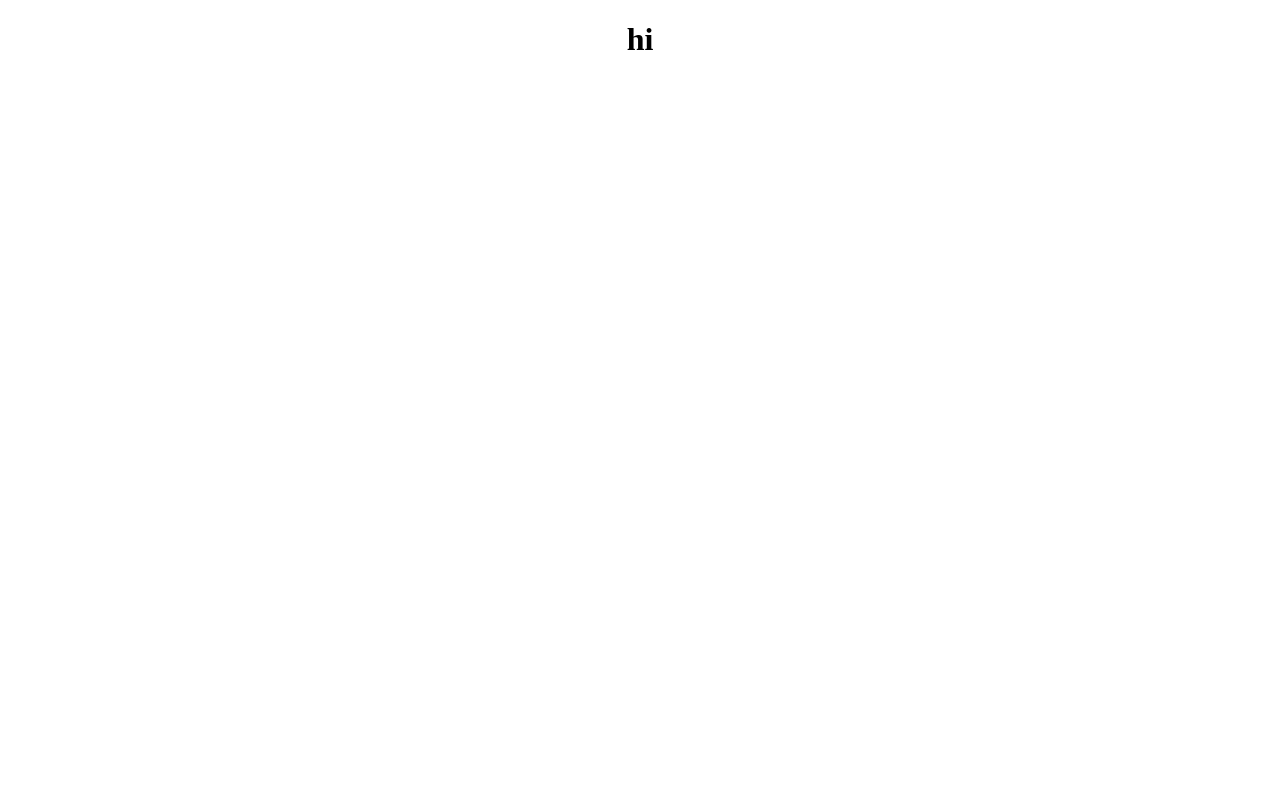
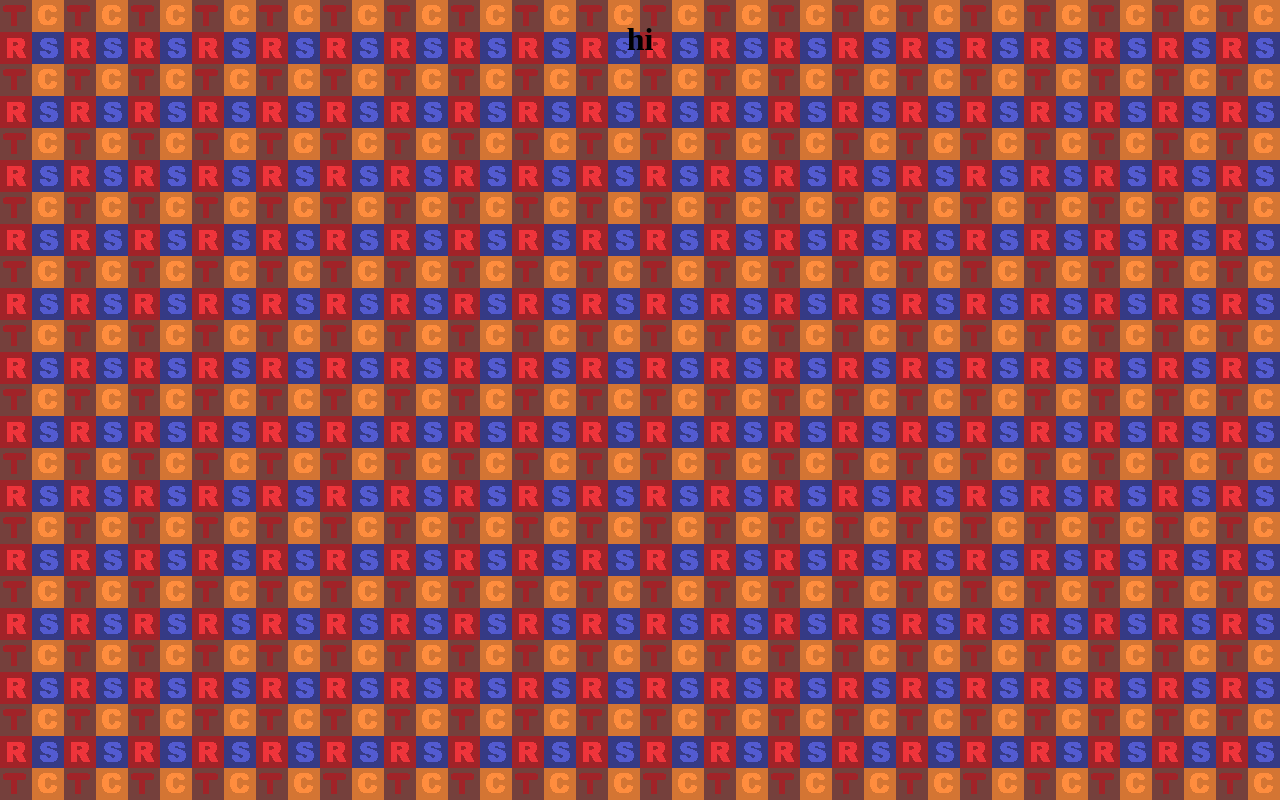
Before and after one commit to bandageslmao/tcrs.com, a plain HTML site: page index.html in a window 1280 px wide. Drawn offline with Linux system fonts and the light colour scheme.

Commit message:
Update index.html

```diff
--- a/index.html
+++ b/index.html
@@ -8,7 +8,7 @@ h1 {text-align: center;}
 p {text-align: center;}
 div {text-align: center;}
 body {
-  background-image: url('images/gooswiki.png');
+  background-image: url('images/TCRS.png');
 }
 </style>
 </head>
```
